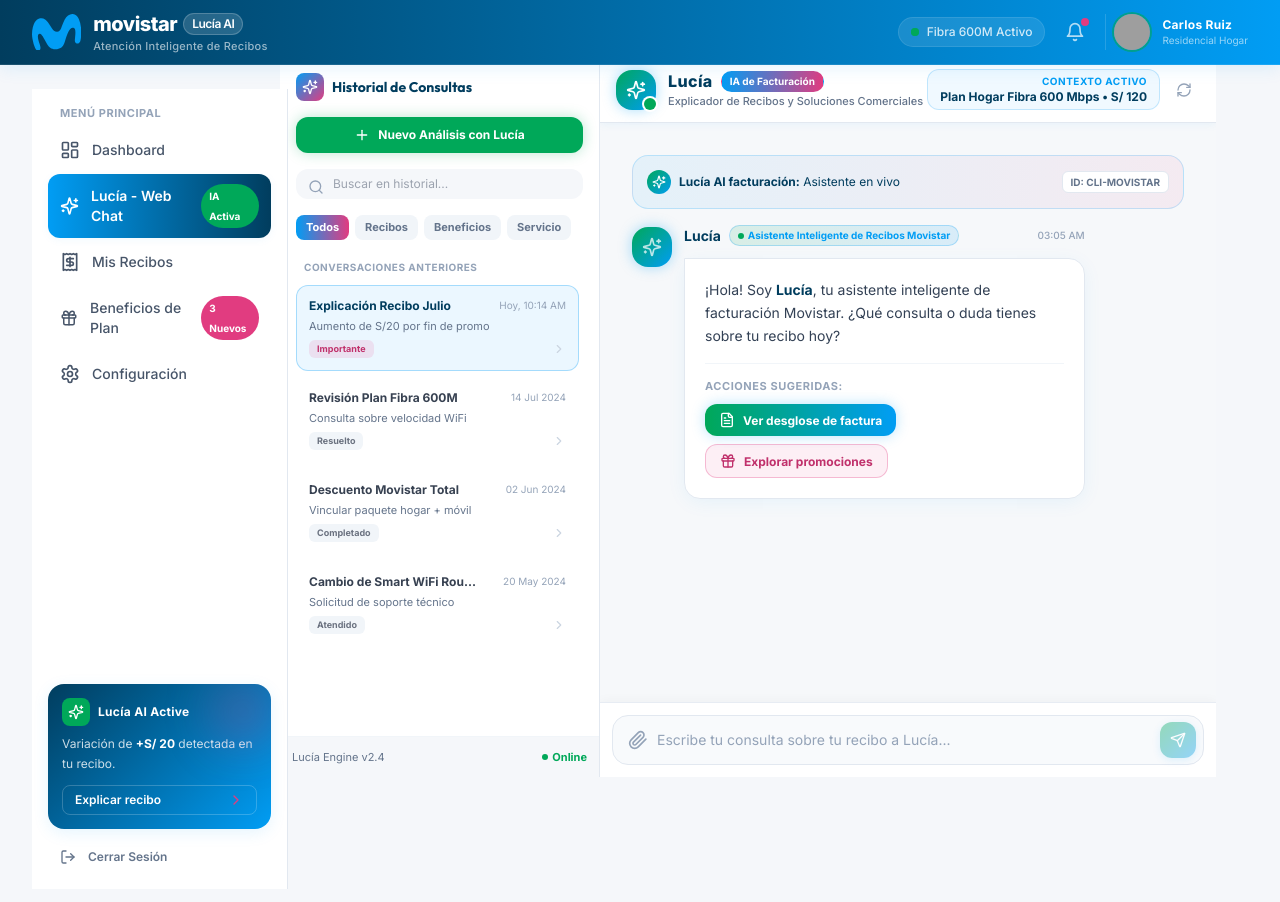
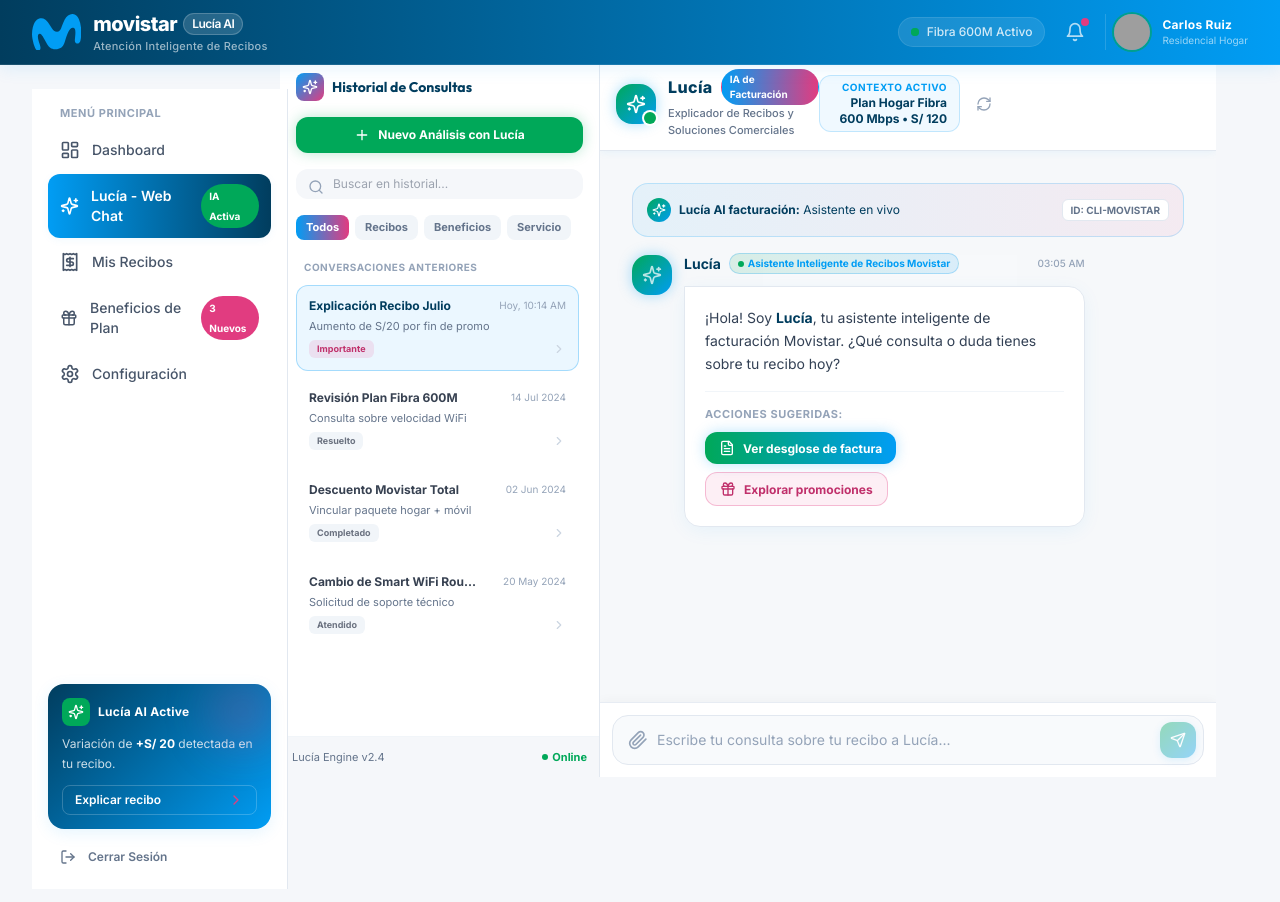
Before and after one commit to eliasrivera06/Hackathon_AI_Telecom_ULima, a React (Vite) app in the folder PROYECTO-MOVISTAR/: page /chat-web in a window 1280 px wide. Shown: the top 902 px of the page. Built offline with nearby package versions, Linux system fonts and the light colour scheme; grey boxes are pictures that could not be loaded.

Commit message:
Actualizacion

```diff
--- a/PROYECTO-MOVISTAR/src/components/Chat/ChatHeader.jsx
+++ b/PROYECTO-MOVISTAR/src/components/Chat/ChatHeader.jsx
@@ -46,7 +46,7 @@
       </div>
 
       {/* Right: Context + Reset */}
-      <div className="flex items-center gap-2">
+      <div className="flex items-center gap-2 mr-[200px]">
         <div className="hidden sm:flex flex-col items-end text-right px-3 py-1 rounded-xl border"
           style={{ background: 'rgba(1,157,244,0.06)', borderColor: 'rgba(1,157,244,0.20)' }}>
           <span className="text-[10px] font-bold uppercase tracking-wider" style={{ color: '#019df4' }}>
```
